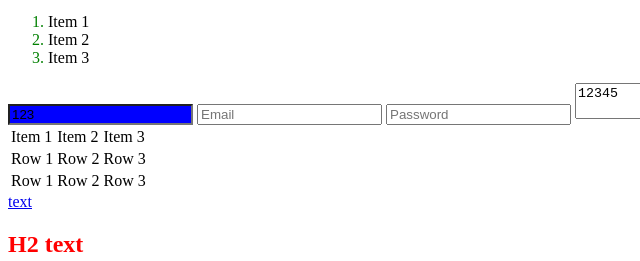
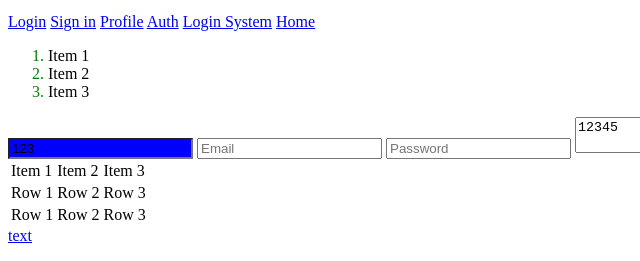
Before and after one commit to Minininja967/autotests-ui, a plain HTML site: page templates/index.html in a window 1280 px wide. Shown: the part 720-981 px from the top of the page, without its empty margins (0-640 px from the left). Drawn offline with Linux system fonts and the light colour scheme.

Commit message:
Xpath локаторы

```diff
--- a/templates/index.html
+++ b/templates/index.html
@@ -57,6 +57,12 @@
         <li>Item 2</li>
         <li>Item 3</li>
     </ul>
+    <a href="login">Login</a>
+<a href="auth/login">Sign in</a>
+<a href="login/profile">Profile</a>
+<a href="auth?redirect=login">Auth</a>
+<a href="loginsystem">Login System</a>
+<a href="home">Home</a>
     <ol>
         <li>Item 1</li>
         <li>Item 2</li>
```
